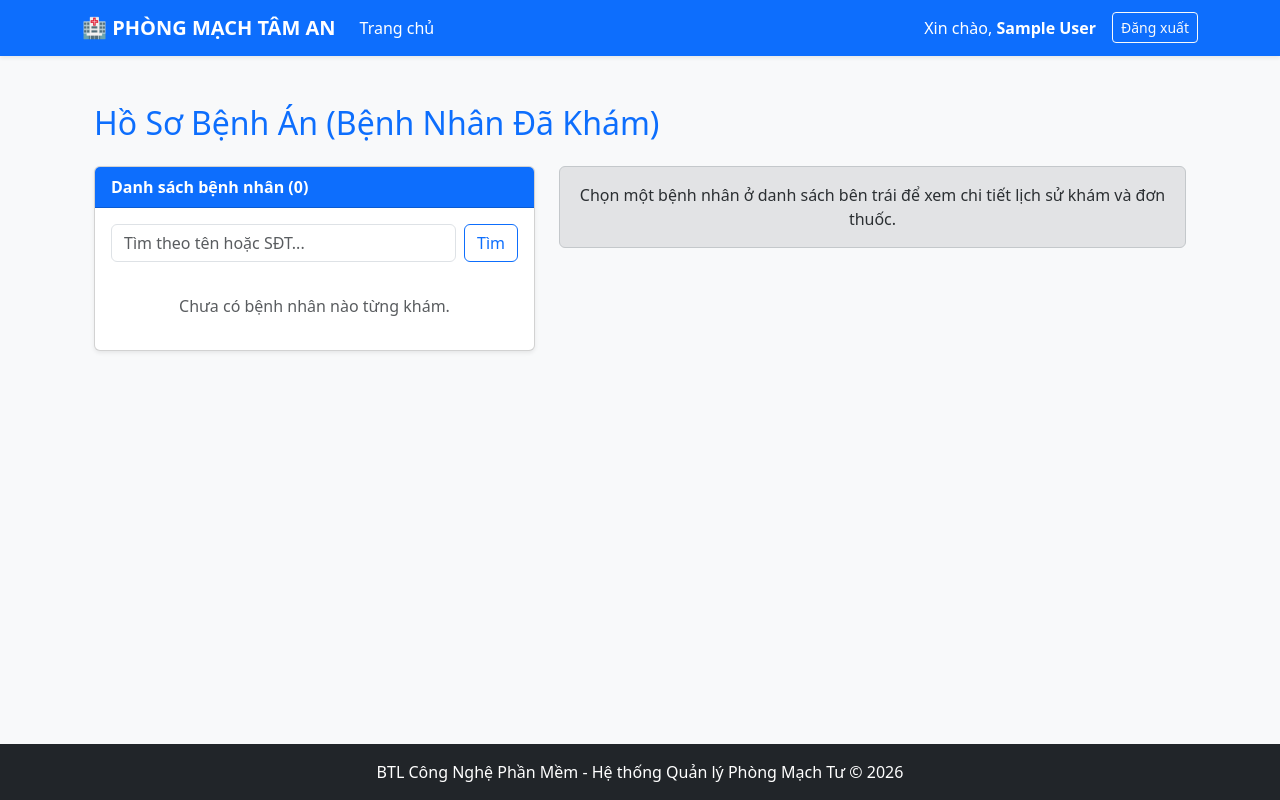
After one commit to 2451050027TranMinhThuan/cs2401phongmach, a Flask app: page /records in a window 1280 px wide. The commit adds this page. Run offline with Flask 3, Linux system fonts and the light colour scheme; the visitor is signed in with stand-in values (Sample User, id 1); data comes from the database, SQL or seed files in the repository; data that the repository does not hold is empty.

Commit message:
Them tinh nang luu ho so

```diff
--- a/phongmach/clinicapp/dao.py
+++ b/phongmach/clinicapp/dao.py
@@ -40,7 +40,6 @@ def load_thuocs(kw=None):
 
 
 def send_sms_twilio(phone, message):
-    # Cấu hình Twilio API của bạn tại đây
     ACCOUNT_SID = "ACxxxxxxxxxxxxxxxxxxxxxxxxxxxxxxxx"
     AUTH_TOKEN = "xxxxxxxxxxxxxxxxxxxxxxxxxxxxxxxx"
     FROM_PHONE = "+1234567890"
@@ -90,6 +89,7 @@ def stats_medicine_usage(kw=None, year=None, time='month'):
 
     return query.group_by(Thuoc.id, Thuoc.ten_thuoc, DonViThuoc.ten_don_vi).all()
 
+
 def create_user(name, username, password):
     password = str(hashlib.md5(password.strip().encode('utf-8')).hexdigest())
     u = User(name=name.strip(),
@@ -98,3 +98,34 @@ def create_user(name, username, password):
              user_role=UserRole.PATIENT)
     db.session.add(u)
     db.session.commit()
+
+
+def get_or_create_benh_nhan(ho_ten, gioi_tinh, nam_sinh, dia_chi, so_dien_thoai):
+    sdt = so_dien_thoai.strip()
+    bn = BenhNhan.query.filter(BenhNhan.so_dien_thoai == sdt).first()
+    if bn:
+        bn.ho_ten = ho_ten.strip()
+        bn.gioi_tinh = gioi_tinh
+        bn.nam_sinh = int(nam_sinh)
+        bn.dia_chi = dia_chi.strip()
+    else:
+        bn = BenhNhan(
+            ho_ten=ho_ten.strip(),
+            gioi_tinh=gioi_tinh,
+            nam_sinh=int(nam_sinh),
+            dia_chi=dia_chi.strip(),
+            so_dien_thoai=sdt
+        )
+        db.session.add(bn)
+    db.session.flush()
+    return bn
+
+
+def load_ho_so_benh_an(kw=None):
+    query = BenhNhan.query.filter(BenhNhan.phieu_khams.any())
+    if kw:
+        kw = kw.strip()
+        query = query.filter(
+            (BenhNhan.ho_ten.contains(kw)) | (BenhNhan.so_dien_thoai.contains(kw))
+        )
+    return query.all()
--- a/phongmach/clinicapp/index.py
+++ b/phongmach/clinicapp/index.py
@@ -90,15 +90,13 @@ def index():
         if len(ds_kham) >= qd.so_benh_nhan_toi_da:
             flash(f'Rất tiếc! Ngày {ngay_dat} đã đủ {qd.so_benh_nhan_toi_da} bệnh nhân. Vui lòng chọn ngày khác!', 'danger')
         else:
-            bn = BenhNhan(
+            bn = dao.get_or_create_benh_nhan(
                 ho_ten=request.form.get('ho_ten'),
                 gioi_tinh=request.form.get('gioi_tinh'),
-                nam_sinh=int(request.form.get('nam_sinh')),
+                nam_sinh=request.form.get('nam_sinh'),
                 dia_chi=request.form.get('dia_chi'),
                 so_dien_thoai=request.form.get('so_dien_thoai')
             )
-            db.session.add(bn)
-            db.session.flush()
 
             dsk = DanhSachKham(ngay_kham=ngay_dat, benh_nhan_id=bn.id)
             db.session.add(dsk)
@@ -122,15 +120,13 @@ def nurse_page():
         if len(ds_kham) >= qd.so_benh_nhan_toi_da:
             flash(f'Quy định: Mỗi ngày chỉ khám tối đa {qd.so_benh_nhan_toi_da} bệnh nhân!', 'danger')
         else:
-            bn = BenhNhan(
+            bn = dao.get_or_create_benh_nhan(
                 ho_ten=request.form.get('ho_ten'),
                 gioi_tinh=request.form.get('gioi_tinh'),
-                nam_sinh=int(request.form.get('nam_sinh')),
+                nam_sinh=request.form.get('nam_sinh'),
                 dia_chi=request.form.get('dia_chi'),
                 so_dien_thoai=request.form.get('so_dien_thoai')
             )
-            db.session.add(bn)
-            db.session.flush()
 
             dsk = DanhSachKham(ngay_kham=ngay_kham, benh_nhan_id=bn.id)
             db.session.add(dsk)
@@ -200,6 +196,22 @@ def cashier_page():
         return redirect(url_for('cashier_page'))
 
     return render_template('cashier.html', phieu_chua_tt=phieu_chua_tt)
+@app.route('/records')
+@login_required
+def medical_records_page():
+    kw = request.args.get('kw')
+    bn_id = request.args.get('bn_id')
+
+    ds_benh_nhan = dao.load_ho_so_benh_an(kw=kw)
+    bn_chon = BenhNhan.query.get(bn_id) if bn_id else None
+    lich_su_kham = PhieuKham.query.filter_by(benh_nhan_id=bn_id)\
+                                  .order_by(PhieuKham.ngay_kham.desc(), PhieuKham.id.desc()).all() if bn_id else []
+
+    return render_template('records.html',
+                           ds_benh_nhan=ds_benh_nhan,
+                           bn_chon=bn_chon,
+                           lich_su_kham=lich_su_kham,
+                           kw=kw or '')
 
 
 if __name__ == '__main__':
--- a/phongmach/clinicapp/models.py
+++ b/phongmach/clinicapp/models.py
@@ -107,9 +107,9 @@ if __name__ == '__main__':
         pw = str(hashlib.md5('123456'.encode('utf-8')).hexdigest())
         if not User.query.first():
             u1 = User(name='Quản Trị Viên', username='admin', password=pw, user_role=UserRole.ADMIN)
-            u2 = User(name='Y Tá Lan', username='yta', password=pw, user_role=UserRole.NURSE)
-            u3 = User(name='Bác Sĩ Hùng', username='bacsi', password=pw, user_role=UserRole.DOCTOR)
-            u4 = User(name='Thu Ngân Mai', username='thungan', password=pw, user_role=UserRole.CASHIER)
+            u2 = User(name='Y Tá Trâm', username='yta', password=pw, user_role=UserRole.NURSE)
+            u3 = User(name='Bác Sĩ Đạt', username='bacsi', password=pw, user_role=UserRole.DOCTOR)
+            u4 = User(name='Thu Ngân Thuận', username='thungan', password=pw, user_role=UserRole.CASHIER)
             db.session.add_all([u1, u2, u3, u4])
 
         # Tạo quy định mặc định
--- a/phongmach/clinicapp/templates/layout/header.html
+++ b/phongmach/clinicapp/templates/layout/header.html
@@ -11,6 +11,13 @@
                 {% if current_user.user_role == UserRole.DOCTOR or current_user.user_role == UserRole.ADMIN %}
                 <li class="nav-item"><a class="nav-link" href="/doctor">Lập phiếu khám (Bác sĩ)</a></li>
                 {% endif %}
+                {% if current_user.user_role == UserRole.DOCTOR or current_user.user_role == UserRole.ADMIN %}
+                <li class="nav-item"><a class="nav-link" href="/doctor">Lập phiếu khám (Bác sĩ)</a></li>
+                {% endif %}
+                {% if current_user.user_role == UserRole.DOCTOR or current_user.user_role == UserRole.NURSE or
+                current_user.user_role == UserRole.ADMIN %}
+                <li class="nav-item"><a class="nav-link" href="/records">Hồ sơ bệnh án</a></li>
+                {% endif %}
                 {% if current_user.user_role == UserRole.CASHIER or current_user.user_role == UserRole.ADMIN %}
                 <li class="nav-item"><a class="nav-link" href="/cashier">Thanh toán (Thu ngân)</a></li>
                 {% endif %}
@@ -21,10 +28,12 @@
             </ul>
             <ul class="navbar-nav">
                 {% if current_user.is_authenticated %}
-                    <li class="nav-item"><span class="nav-link text-white">Xin chào, <b>{{ current_user.name }}</b></span></li>
+                <li class="nav-item"><span class="nav-link text-white">Xin chào, <b>{{ current_user.name }}</b></span>
+                </li>
                 <li class="nav-item"><a class="btn btn-sm btn-outline-light ms-2 mt-1" href="/logout">Đăng xuất</a></li>
                 {% else %}
-                    <li class="nav-item"><a class="btn btn-sm btn-light text-primary fw-bold" href="/login">Đăng nhập nhân viên</a></li>
+                <li class="nav-item"><a class="btn btn-sm btn-light text-primary fw-bold" href="/login">Đăng nhập nhân
+                    viên</a></li>
                 {% endif %}
             </ul>
         </div>
--- /dev/null
+++ b/phongmach/clinicapp/templates/records.html
@@ -0,0 +1,91 @@
+{% extends 'layout/base.html' %}
+
+{% block content %}
+<div class="container mt-4">
+    <h2 class="text-primary mb-4">Hồ Sơ Bệnh Án (Bệnh Nhân Đã Khám)</h2>
+
+    <div class="row">
+        <!-- Cột trái: Danh sách bệnh nhân từng khám -->
+        <div class="col-md-5">
+            <div class="card shadow-sm">
+                <div class="card-header bg-primary text-white">
+                    <strong>Danh sách bệnh nhân ({{ ds_benh_nhan|length }})</strong>
+                </div>
+                <div class="card-body">
+                    <form method="get" action="{{ url_for('medical_records_page') }}" class="d-flex mb-3">
+                        <input type="text" name="kw" value="{{ kw }}" class="form-control me-2"
+                               placeholder="Tìm theo tên hoặc SĐT...">
+                        <button type="submit" class="btn btn-outline-primary">Tìm</button>
+                    </form>
+
+                    <div class="list-group">
+                        {% for bn in ds_benh_nhan %}
+                        <a href="{{ url_for('medical_records_page', bn_id=bn.id, kw=kw) }}"
+                           class="list-group-item list-group-item-action {% if bn_chon and bn_chon.id == bn.id %}active{% endif %}">
+                            <div class="d-flex w-100 justify-content-between">
+                                <h6 class="mb-1">{{ bn.ho_ten }}</h6>
+                                <small>Số lần khám: {{ bn.phieu_khams|length }}</small>
+                            </div>
+                            <small>SĐT: {{ bn.so_dien_thoai }} | Năm sinh: {{ bn.nam_sinh }} ({{ bn.gioi_tinh }})</small>
+                        </a>
+                        {% else %}
+                        <p class="text-muted text-center my-3">Chưa có bệnh nhân nào từng khám.</p>
+                        {% endfor %}
+                    </div>
+                </div>
+            </div>
+        </div>
+
+        <!-- Cột phải: Chi tiết các lần khám & toa thuốc -->
+        <div class="col-md-7">
+            {% if bn_chon %}
+            <div class="card shadow-sm">
+                <div class="card-header bg-info text-white">
+                    <strong>Bệnh án: {{ bn_chon.ho_ten }}</strong> — ĐC: {{ bn_chon.dia_chi }}
+                </div>
+                <div class="card-body">
+                    {% for pk in lich_su_kham %}
+                    <div class="border rounded p-3 mb-3 bg-light">
+                        <div class="d-flex justify-content-between border-bottom pb-2 mb-2">
+                            <span class="fw-bold text-primary">Phiếu khám #{{ pk.id }} — Ngày: {{ pk.ngay_kham.strftime('%d/%m/%Y') }}</span>
+                            <span class="badge bg-secondary">BS: {{ pk.bac_si.name if pk.bac_si else 'N/A' }}</span>
+                        </div>
+                        <p class="mb-1"><strong>Triệu chứng:</strong> {{ pk.trieu_chung }}</p>
+                        <p class="mb-2"><strong>Chẩn đoán bệnh:</strong> <span class="text-danger fw-bold">{{ pk.du_doan_benh }}</span></p>
+
+                        <strong>Đơn thuốc đã kê:</strong>
+                        {% if pk.chi_tiet_toas %}
+                        <table class="table table-sm table-bordered bg-white mt-1 mb-0">
+                            <thead>
+                                <tr>
+                                    <th>Tên thuốc</th>
+                                    <th>Số lượng</th>
+                                    <th>Cách dùng</th>
+                                </tr>
+                            </thead>
+                            <tbody>
+                                {% for ct in pk.chi_tiet_toas %}
+                                <tr>
+                                    <td>{{ ct.thuoc.ten_thuoc }}</td>
+                                    <td>{{ ct.so_luong }} {{ ct.thuoc.don_vi.ten_don_vi }}</td>
+                                    <td>{{ ct.cach_dung }}</td>
+                                </tr>
+                                {% endfor %}
+                            </tbody>
+                        </table>
+                        {% else %}
+                        <span class="text-muted">Không kê thuốc.</span>
+                        {% endif %}
+                    </div>
+                    {% endfor %}
+                </div>
+            </div>
+            {% else %}
+            <div class="alert alert-secondary text-center">
+                Chọn một bệnh nhân ở danh sách bên trái để xem chi tiết lịch sử khám và đơn thuốc.
+            </div>
+            {% endif %}
+        </div>
+    </div>
+</div>
+{% endblock %}
```
Also changed, not shown: phongmach/clinicapp/templates/doctor.html (+12 -2 lines). Lines whose indentation alone changed are shown as unchanged.
